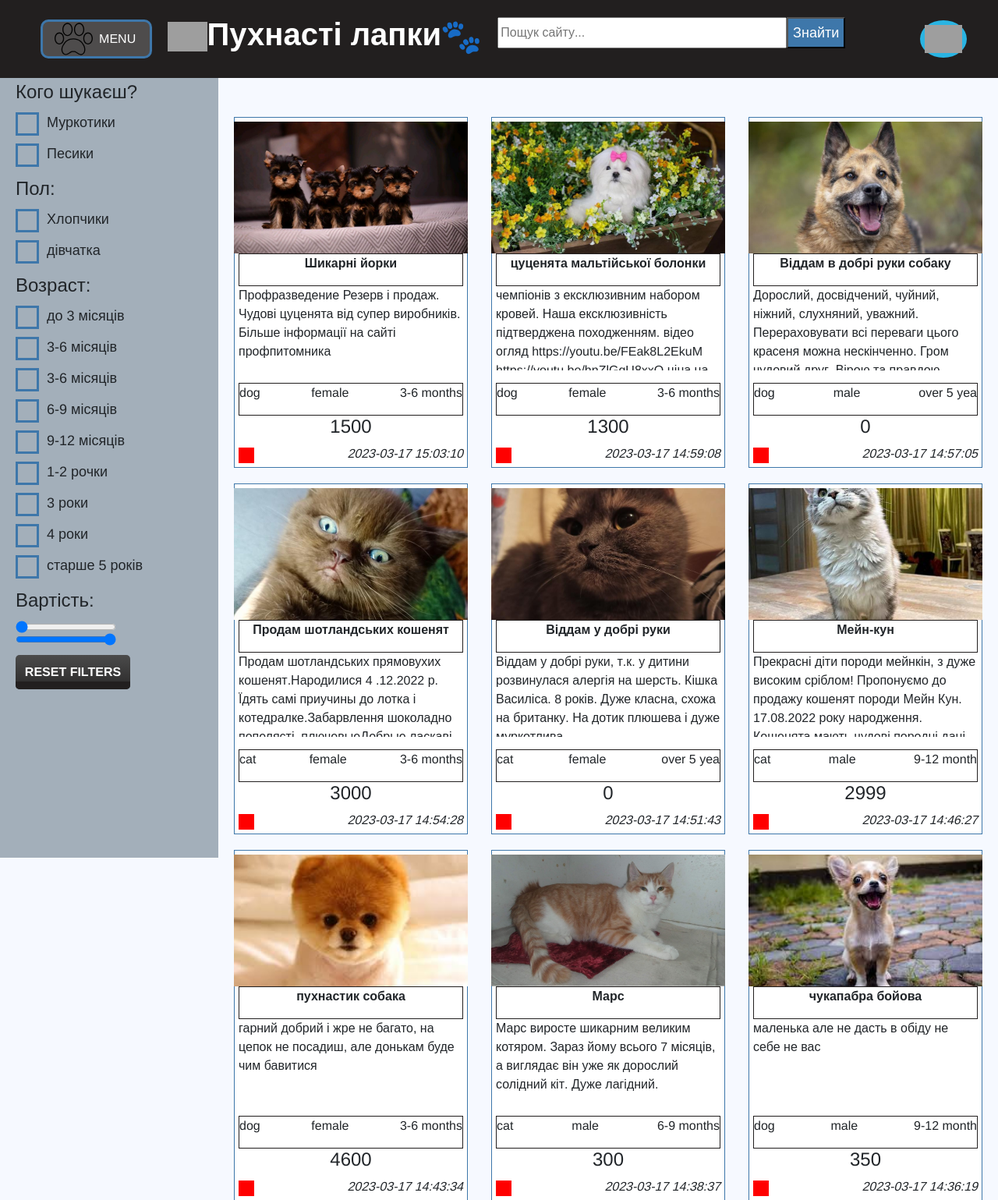
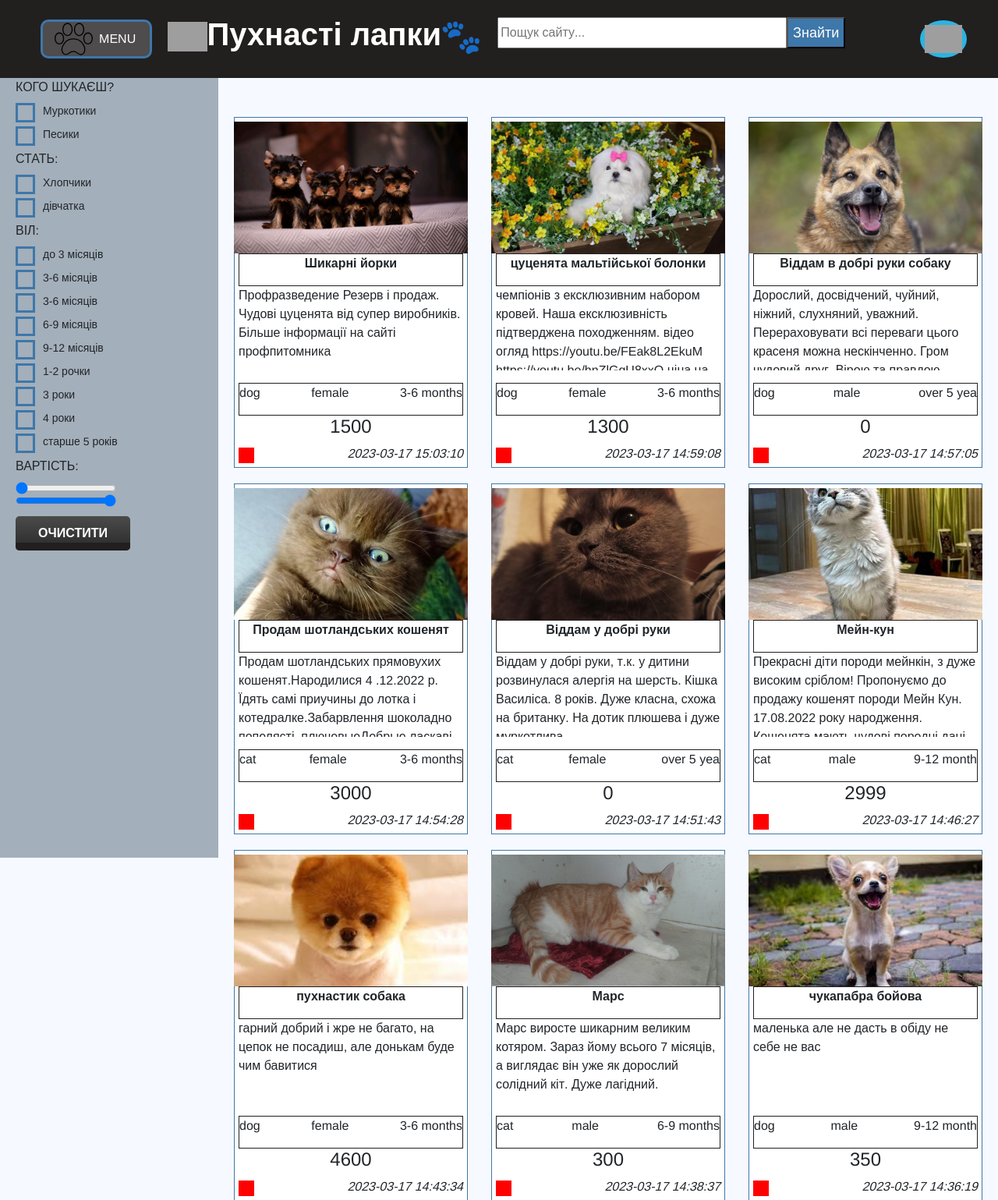
Before and after one commit to SERHIi-77/site.tw, a PHP site: page /index.php?p=catalog in a window 1280 px wide. Shown: the top 1539 px of the page at 78% size. Run offline with PHP 8.4, Linux system fonts and the light colour scheme; data comes from the database, SQL or seed files in the repository; some libraries are stand-ins or nearby versions; grey boxes are pictures that could not be loaded.

Commit message:
initial commit

```diff
--- a/assets/css/acidenav.css
+++ b/assets/css/acidenav.css
@@ -7,8 +7,10 @@
     flex-shrink: 0;
     padding-bottom: 1000px;
     margin-left: 0px;
-
    }
+   legend {
+    font-size: 1rem;
+}
    .filters{
    position: fixed;
    top: 100px;
@@ -25,16 +27,16 @@
     flex-direction: column;
    }
    .input-custom{
-    width: 30px;
-    height: 30px;
+    width: 25px;
+    height: 25px;
     border: 3px solid #3e77aa; ;
     margin-right: 10px;
 }
 
    .input-checkbox, .input-checkbox-second, .input-checkbox-cat{
-    font-size: 18px;
+    font-size: 14px;
     display: flex;
-    margin-bottom: 10px;
+    margin-bottom: 5px;
 }
 .input-checkbox input, .input-checkbox-second input, .input-checkbox-cat input{
     display: none;
--- a/partials/pages/catalog.php
+++ b/partials/pages/catalog.php
@@ -6,7 +6,7 @@
 
                 <form>
                     <fieldset>
-                    <legend>Кого шукаєш?</legend>
+                    <legend>КОГО ШУКАЄШ?</legend>
                     <div class="filter-type-pet">
                         <label class="input-checkbox-cat"><input type="checkbox" name="type-pet" value="cat"><div class="input-custom"></div>Муркотики</label>
                         <label class="input-checkbox"><input type="checkbox" name="type-pet" value="dog"><div class="input-custom"></div> Песики</label>
@@ -15,14 +15,14 @@
                     </div>
                     </fieldset>
                     <fieldset>
-                    <legend>Пол:</legend>
+                    <legend>СТАТЬ:</legend>
                     <div class="filter-sex-type-pet">
                         <label class="input-checkbox"><input type="checkbox" name="sex-type-pet" value="male"><div class="input-custom"></div> Хлопчики</label>
-                        <label class="input-checkbox"><input type="checkbox" name="sex-type-pet" value="female"><div class="input-custom"></div> дівчатка</label>
+                        <label class="input-checkbox-cat"><input type="checkbox" name="sex-type-pet" value="female"><div class="input-custom"></div> дівчатка</label>
                     </div>
                     </fieldset>
                     <fieldset>
-                    <legend>Возраст:</legend>
+                    <legend>ВІЛ:</legend>
                     <div class="filter-age-of-pet">
                         <label class="input-checkbox-second"><input type="checkbox" name="age-of-pet" value="less than"><div class="input-custom"></div>до 3 місяців</label>
                         <label class="input-checkbox-second"><input type="checkbox" name="age-of-pet" value="3-6 months"><div class="input-custom"></div>3-6 місяців</label>
@@ -36,14 +36,14 @@
                     </div>
                     </fieldset>
                     <fieldset>
-                    <legend>Вартість:</legend>
+                    <legend>ВАРТІСТЬ:</legend>
                     <div class="filter-price-pet">
                         <input type="range" name="price-min" value="0" min="0" max="7000">
                         <input type="range" name="price-max" value="7000" min="0" max="7000">
                     </div>
                     </fieldset>
 
-                    <button id="reset-btn">Reset Filters</button>
+                    <button id="reset-btn">очистити</button>
                 </form>
                 </div>
             </div>
```
